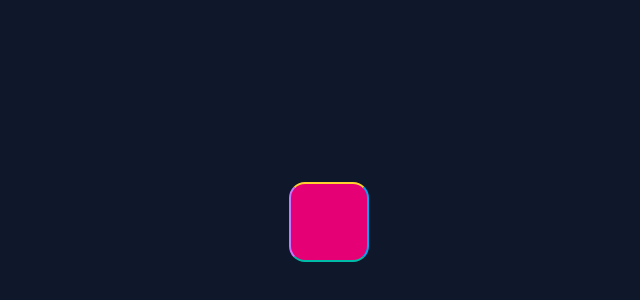
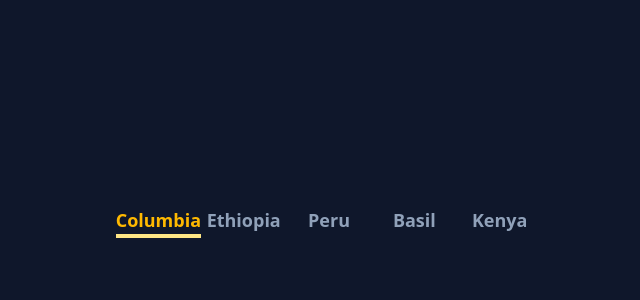
Before and after one commit to ZHENSHUO-ZHAO/ui-stack, a React (Vite) app: page / in a window 1280 px wide. Shown: the part 178-478 px from the top of the page, without its empty margins (311-951 px from the left). Built offline with nearby package versions, Linux system fonts and the light colour scheme.

Commit message:
Added AnimatedTabs using layout animation.

```diff
--- a/src/App.tsx
+++ b/src/App.tsx
@@ -1,9 +1,9 @@
-import RotateBox from "./animations/RotateBox";
+import AnimatedTabs from "./animations/AnimatedTabs";
 
 function App() {
   return (
     <>
-      <RotateBox />
+      <AnimatedTabs />
     </>
   );
 }
--- /dev/null
+++ b/src/animations/AnimatedTabs.tsx
@@ -0,0 +1,58 @@
+import { useState } from "react";
+import MotionContainer from "./MotionContainer";
+import { motion } from "motion/react";
+
+const origins = [
+  {
+    text: "Columbia",
+    bgColor: "bg-amber-200",
+    textColor: "data-selected:text-amber-400",
+  },
+  {
+    text: "Ethiopia",
+    bgColor: "bg-teal-200",
+    textColor: "data-selected:text-teal-400",
+  },
+  {
+    text: "Peru",
+    bgColor: "bg-sky-200",
+    textColor: "data-selected:text-sky-400",
+  },
+  {
+    text: "Basil",
+    bgColor: "bg-lime-200",
+    textColor: "data-selected:text-lime-400",
+  },
+  {
+    text: "Kenya",
+    bgColor: "bg-pink-200",
+    textColor: "data-selected:text-pink-400",
+  },
+];
+
+export default function AnimatedTabs() {
+  const [selectedOrigin, setOrigin] = useState(origins[0]);
+
+  return (
+    <MotionContainer>
+      <div className="w-1/3 flex justify-between items-start">
+        {origins.map((o) => (
+          <div onClick={() => setOrigin(o)} className="flex-1">
+            <div
+              data-selected={selectedOrigin === o ? true : null}
+              className={`text-center text-lg font-semibold rounded-tl-lg rounded-tr-lg text-slate-400 hover:bg-slate-700 ${o.textColor} transition duration-500`}
+            >
+              {o.text}
+            </div>
+            {selectedOrigin === o && (
+              <motion.div
+                layoutId="underline"
+                className={`h-1 w-full ${o.bgColor}`}
+              />
+            )}
+          </div>
+        ))}
+      </div>
+    </MotionContainer>
+  );
+}
```
